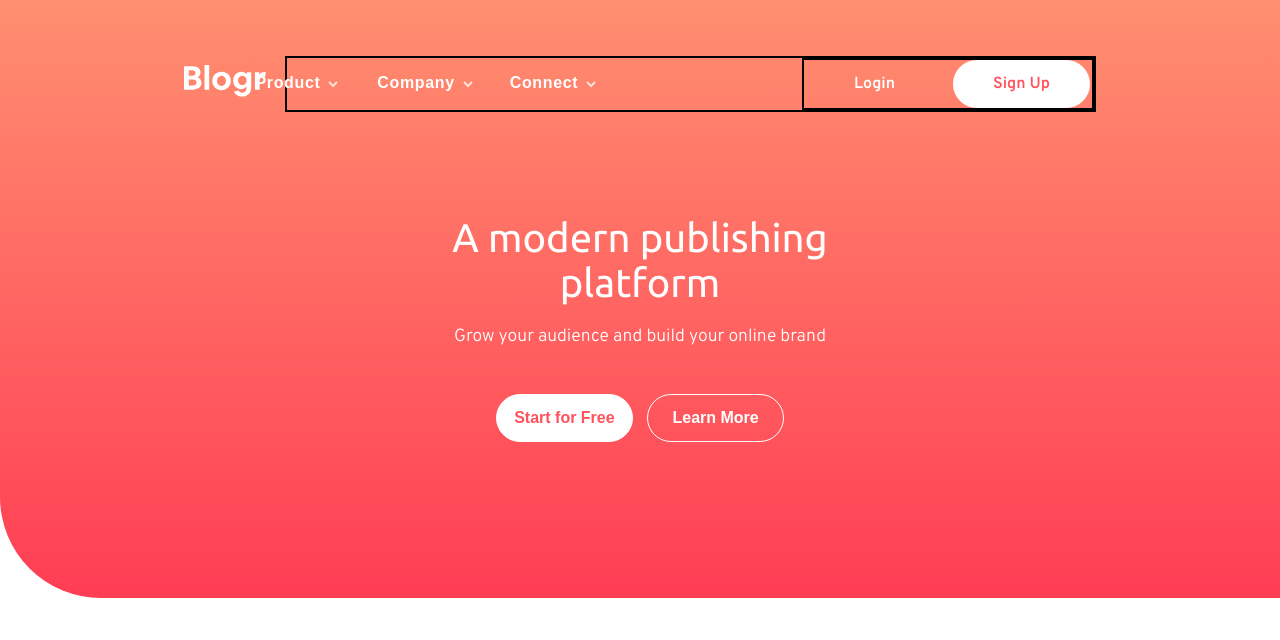
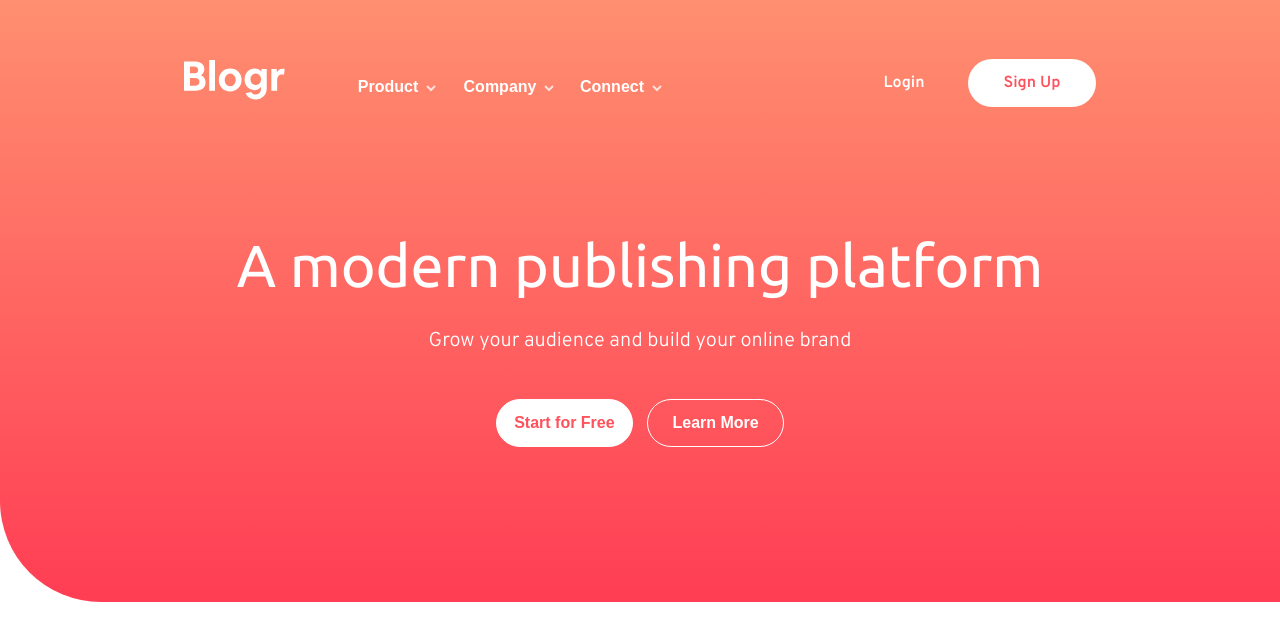
Before and after one commit to MojtabaMosavi/blogr-landing-page, a React (Create React App) app: page / in a window 1280 px wide. Shown: the top 640 px of the page. Built offline with nearby package versions, Linux system fonts and the light colour scheme.

Commit message:
compeleted the navigation's functionality and styles for all screen sizes

```diff
--- a/src/components/Header/HamburgerNav.jsx
+++ b/src/components/Header/HamburgerNav.jsx
@@ -4,6 +4,7 @@ const HamburgerNav = (props) => {
     return (
         <button className={`header__hamburger-menu hamburger-menu${props.toggled ? '--active': '' }`}
                 aria-label="menu"
+                title="navigation"
                 type="button"
                 aria-controls="navigation"
                 onClick = {props.handleClick}
--- a/src/components/Header/SubNav.jsx
+++ b/src/components/Header/SubNav.jsx
@@ -22,7 +22,7 @@ const SubNav = (props) => {
                 id="subnav1"
                 style={toggled ? {display:"block"} : {display:"none"}}>
                     {props.items.map(
-                        item => <li><a href="/" className="header__dropdown-link" key={item}>{item}</a></li>)}
+                        item => <li key={item}><a href="/" className="header__dropdown-link" >{item}</a></li>)}
 
                 </ul>
             </li>
--- a/src/css/main.css
+++ b/src/css/main.css
@@ -22,6 +22,7 @@ Ubuntu, weight --> 400 500 700 */
 }
 @media only screen and (min-width: 82em) {
   .container {
+    padding: 0;
     max-width: 69.625rem;
   }
 }
@@ -354,7 +355,6 @@ h6 {
   }
   .header__nav, .header__nav--active {
     all: unset;
-    border: 2px solid;
     flex: 1;
     display: flex;
     align-items: center;
@@ -397,12 +397,11 @@ h6 {
     text-align: center;
     width: 10.5rem;
     left: 50%;
-    top: 2rem;
+    top: 3rem;
     transform: translateX(-50%);
   }
   .header__btn-wrapper {
     padding: 0;
-    border: 2px solid;
     max-width: 18rem;
   }
   .header__btn-wrapper > :nth-child(1) {
@@ -438,11 +437,48 @@ h6 {
   }
 }
 @media only screen and (min-width: 62em) {
+  .header {
+    padding-top: 3.7rem;
+  }
+  .header__logo {
+    margin-right: 4rem;
+  }
+  .header__logo > img {
+    max-width: 100%;
+  }
+  .header__nav-wrapper {
+    margin-bottom: 8.5rem;
+  }
   .header__links-wrapper {
-    max-width: 19.25rem;
+    max-width: 21rem;
+  }
+  .header__links-wrapper > li {
+    margin: 0;
   }
   .header__dropdown > .header__dropdown, .header__dropdown--active > .header__dropdown, .header__dropdown > .header__dropdown--active, .header__dropdown--active > .header__dropdown--active {
-    margin-left: 2rem;
+    margin-right: 1rem;
+  }
+  .header__dropdown-title, .header__dropdown-title--active {
+    letter-spacing: initial;
+    margin-top: 0.6rem;
+  }
+  .header__btn-wrapper {
+    max-width: 16rem;
+  }
+  .header__btn-wrapper > :first-child {
+    margin-right: 0;
+  }
+  .header__hero {
+    max-width: unset;
+    padding-bottom: 9.7rem;
+  }
+  .header__heading {
+    font-size: 3.7rem;
+    margin-bottom: 2.5rem;
+  }
+  .header__text {
+    font-size: 1.25rem;
+    margin-bottom: 2.8rem;
   }
 }
 
--- a/src/scss/base/_helpers.scss
+++ b/src/scss/base/_helpers.scss
@@ -9,6 +9,7 @@
   }
 
   @include abs.respond-to("desktop") {
+    padding: 0;
     max-width: 69.625rem;
   }
 }
```
Also changed, not shown: src/scss/layout/_header.scss (+46 -5 lines), 1 other file (tests, documents, lock files or other folders).
